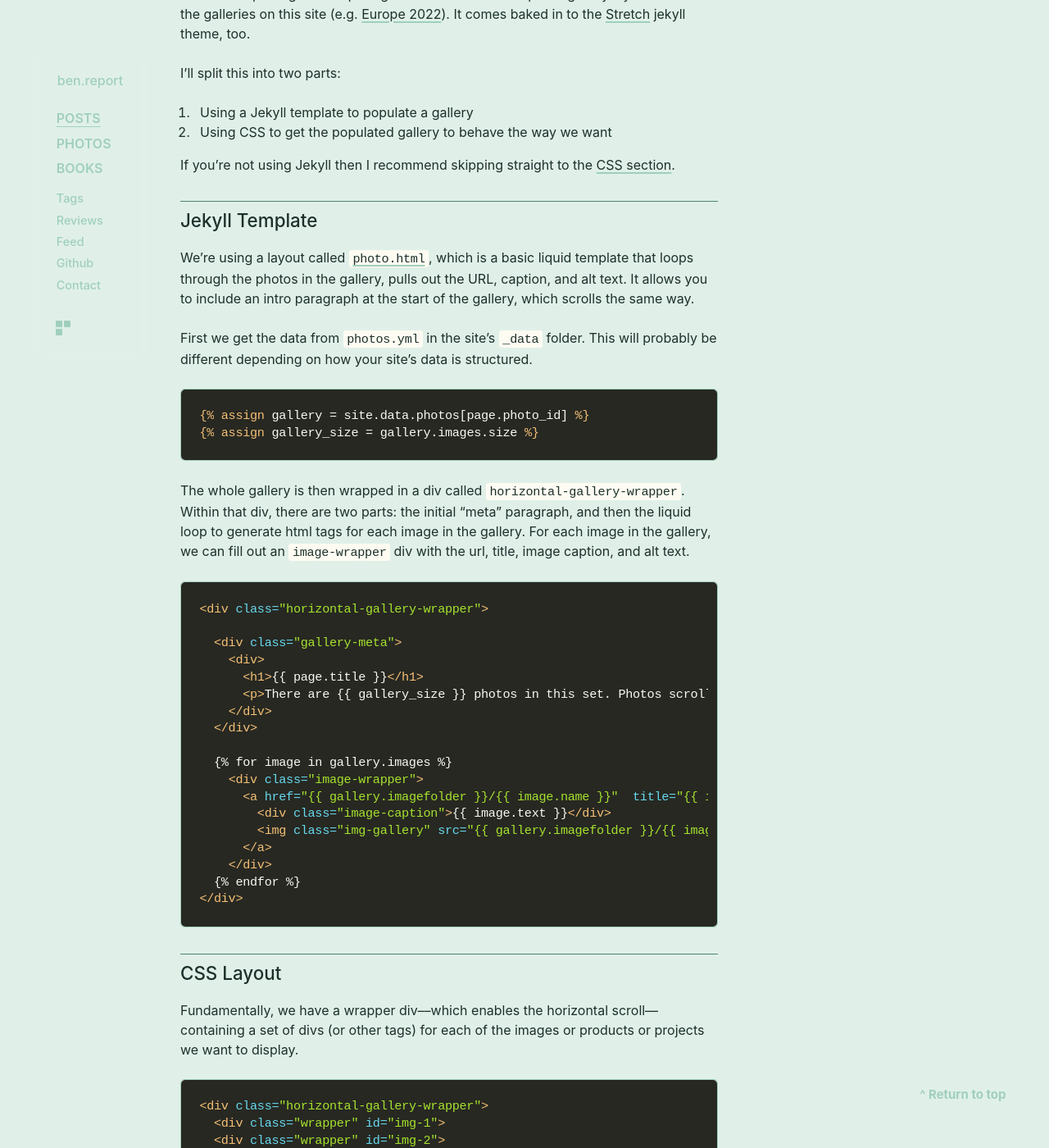
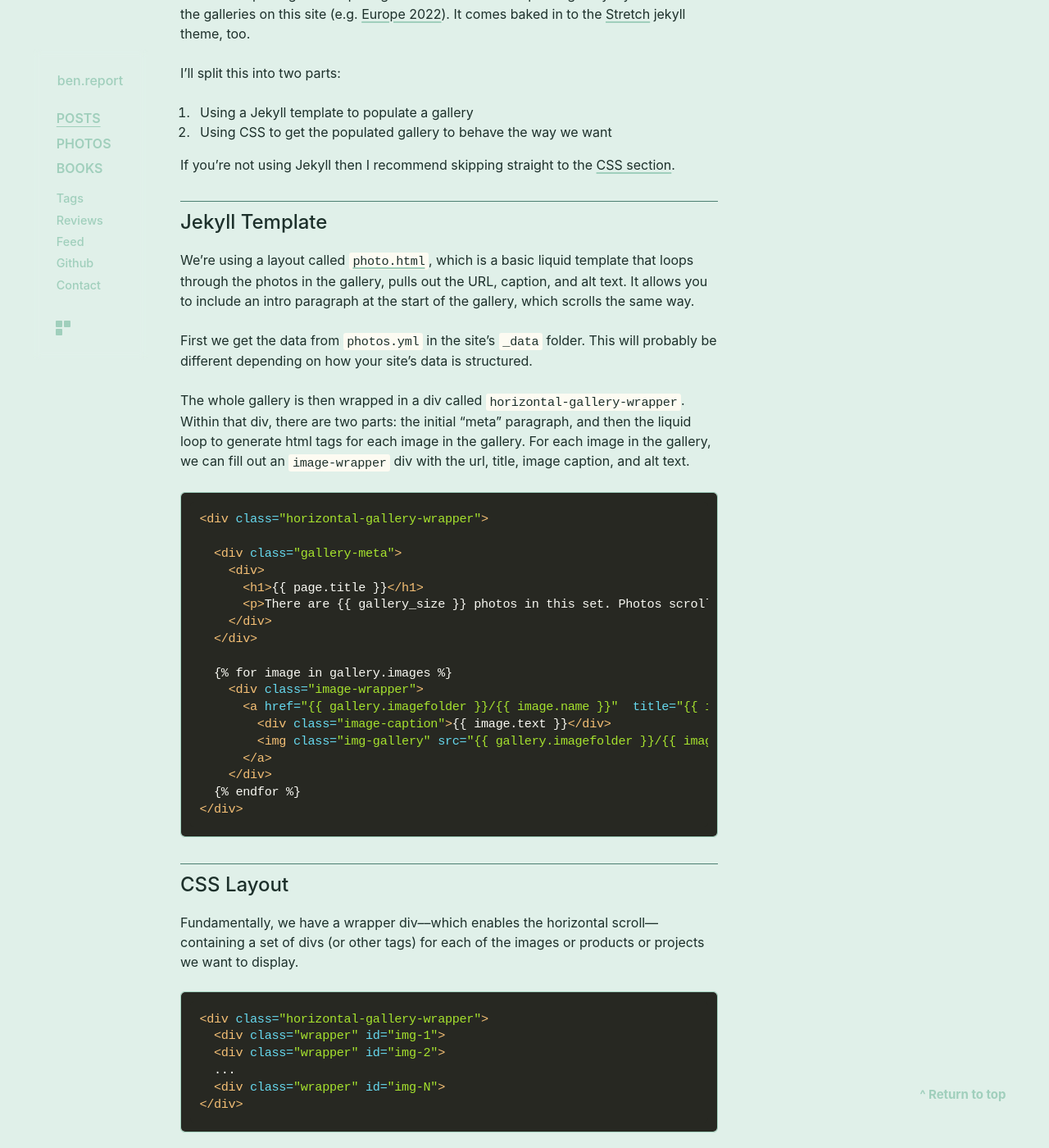
Before and after one commit to penborter/ben-report, a Jekyll site: the page built from _posts/2023-04-11-Horizontal-Gallery.md, in a window 1280 px wide and 1400 px high, scrolled down 269 px. Shown: the whole window at 82% size. Built offline with Jekyll 4.4.1, drawn with Linux system fonts in a browser that asks for light colours; some web fonts are replaced.

Commit message:
Further assorted updates

````diff
--- a/_posts/2023-04-11-Horizontal-Gallery.md
+++ b/_posts/2023-04-11-Horizontal-Gallery.md
@@ -21,11 +21,6 @@
 We're using a layout called [`photo.html`](https://github.com/penborter/ben-report/blob/main/_layouts/photo.html), which is a basic liquid template that loops through the photos in the gallery, pulls out the URL, caption, and alt text. It allows you to include an intro paragraph at the start of the gallery, which scrolls the same way.
 
 First we get the data from `photos.yml` in the site's `_data` folder. This will probably be different depending on how your site's data is structured.
-
-```liquid
-{% assign gallery = site.data.photos[page.photo_id] %}
-{% assign gallery_size = gallery.images.size %}
-```
 
 The whole gallery is then wrapped in a div called `horizontal-gallery-wrapper`. Within that div, there are two parts: the initial "meta" paragraph, and then the liquid loop to generate html tags for each image in the gallery. For each image in the gallery, we can fill out an `image-wrapper` div with the url, title, image caption, and alt text.
 
@@ -133,4 +128,4 @@
 
 Other finishing touches could include: adding a page footer into the `gallery-meta` div, and including a liquid content tag in that same div to allow for a custom blurb for each gallery.
 
-See some live examples [here](https://ben.report/photos), or at the **PHOTOS** link in the navbar <span class="narrow-remove">on the left.</span><span class="narrow-show">up top.</span>
+See some live examples [here](https://ben.report/photos), or at the **PHOTOS** link in the navbar <span class="narrow-remove">on the left.</span><span class="narrow-show-inline">up top.</span>
--- a/_sass/fonts.scss
+++ b/_sass/fonts.scss
@@ -49,11 +49,9 @@
 }
 
 h2 {
-  font-size: 1.4em;
+  font-size: 1.5em;
   border-top: 1px solid var(--fg-accent-1);
-  //padding-top: 0.3em;
-  //margin-left: -0.4em;
-  //margin-right: -0.4em;
+
   padding-top: 0.3em;
 }
 
--- a/_sass/layout.scss
+++ b/_sass/layout.scss
@@ -1012,17 +1012,9 @@
     }
   }
 
-  .photo-nav-wide {
-    display: none;
-  }
-
-  .photo-nav-narrow {
-    display: flex;
-
-    button .light-icon, .dark-icon {
-      top: 2.7em; // why is this required??
-      margin-left: 0;
-    }
+  .about-button {
+    top: -3.2em !important;
+    left: 14em !important;
   }
 
   h1 {
@@ -1051,6 +1043,10 @@
 
   .narrow-show {
     display: block;
+  }
+
+  .narrow-show-inline {
+    display: inline;
   }
 
   ul, ol {
````
